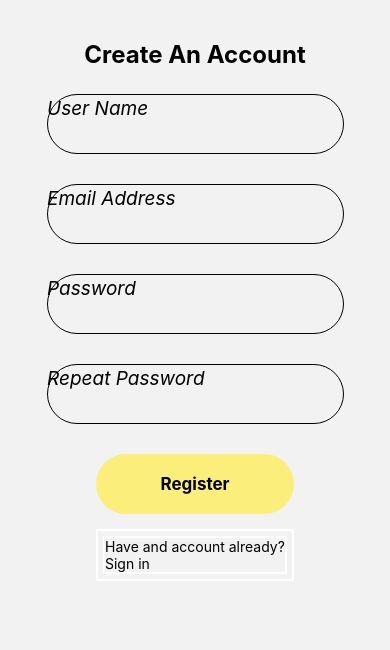
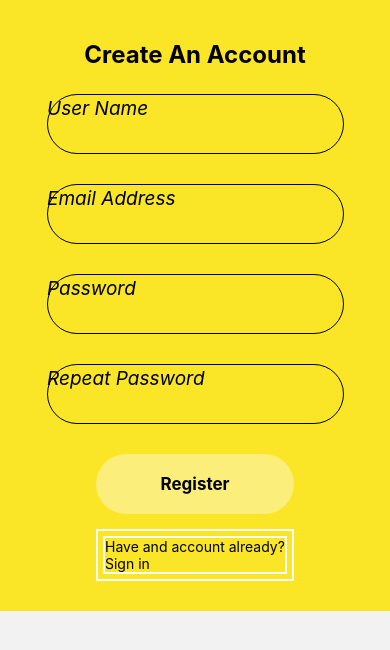
Before and after one commit to Skeeterbob/BillBuzz, a React Native app in the folder billBuzzApp/Project/: screen /SignUp in a window 390 px wide. Shown: the top 650 px of the page. Built offline with nearby package versions, Linux system fonts and the light colour scheme.

Commit message:
Created account page

```diff
--- a/billBuzzApp/Project/App.js
+++ b/billBuzzApp/Project/App.js
@@ -25,7 +25,7 @@ const App = () => {
 
 const styles = StyleSheet.create({
  root:{
-flex: 1,
+flex: 2,
 backgroundColor: "#FAE526",
 
  },
--- a/billBuzzApp/Project/src/CustomButton/CustomButton.js
+++ b/billBuzzApp/Project/src/CustomButton/CustomButton.js
@@ -33,6 +33,7 @@ const styles = StyleSheet.create({
    container_THIRD:{
     borderColor: 'white',
     borderWidth: 2,
+
    },
    container_Fourth:{
 
--- a/billBuzzApp/Project/src/Navigation/index.js
+++ b/billBuzzApp/Project/src/Navigation/index.js
@@ -6,6 +6,7 @@ import Signinscreen from '../Screens/SignInScreen/Signinscreen';
 import SignUpScreen from '../SignUpScreen/SignUpScreen';
 //import image from './assets/images/uibillbuzz.png'
 import ConfirmSignUP from '../Screens/SignInScreen/confirmSignUp/confirmSignUP';
+import accountPage from '../Screens/userAccount/accountPage';
 
 const Stack = createNativeStackNavigator();
 
@@ -16,6 +17,7 @@ return(
       <Stack.Screen name = "SignIn" component={Signinscreen}/>
       <Stack.Screen name = "SignUp" component={SignUpScreen}/>
       <Stack.Screen name = "Confirm" component={ConfirmSignUP}/>
+      <Stack.Screen name = "Account" component={accountPage}/>
 
     </Stack.Navigator>
    </NavigationContainer>
--- a/billBuzzApp/Project/src/Screens/SignInScreen/Signinscreen.js
+++ b/billBuzzApp/Project/src/Screens/SignInScreen/Signinscreen.js
@@ -41,7 +41,7 @@ const styles = StyleSheet.create({
     root:{
         alignItems: 'center',
        padding:30,
-
+       backgroundColor: "#FAE526",
     },
     logo: {
         width: '70%',
--- a/billBuzzApp/Project/src/Screens/SignInScreen/confirmSignUp/confirmSignUP.js
+++ b/billBuzzApp/Project/src/Screens/SignInScreen/confirmSignUp/confirmSignUP.js
@@ -42,6 +42,7 @@ const styles = StyleSheet.create({
     root:{
         alignItems: 'center',
        padding:30,
+       backgroundColor: "#FAE526",
 
     },
     logo: {
--- /dev/null
+++ b/billBuzzApp/Project/src/Screens/userAccount/accountPage.js
@@ -0,0 +1,20 @@
+import React from 'react'
+import { View, Text, Pressable, StyleSheet} from 'react-native'
+import {useNavigation} from '@react-navigation/native';
+
+const accountPage = () => {
+const navigation = useNavigation();
+const confrimPressed =() =>{
+    console.warn('confrimPressed');
+    navigation.navigate('SignIn');
+}
+return(
+  <View>
+    <CustomButton text="Confirm" onPress={confrimPressed}/>
+
+  </View>
+
+);
+};
+
+export default accountPage;
--- /dev/null
+++ b/billBuzzApp/Project/src/Screens/userAccount/index.js
@@ -0,0 +1 @@
+export {default} from './accountPage';
--- a/billBuzzApp/Project/src/SignUpScreen/SignUpScreen.js
+++ b/billBuzzApp/Project/src/SignUpScreen/SignUpScreen.js
@@ -42,6 +42,7 @@ const styles = StyleSheet.create({
     root:{
         alignItems: 'center',
        padding:30,
+       backgroundColor: "#FAE526",
 
     },
     logo: {
```
Also changed, not shown: 1 other file (tests, documents, lock files or other folders).
